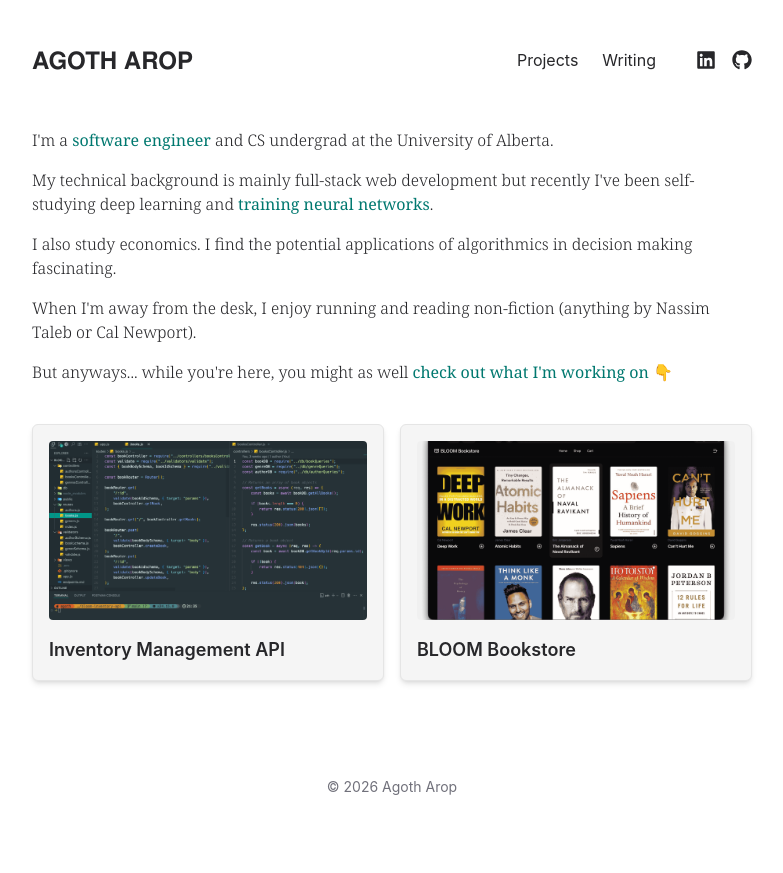
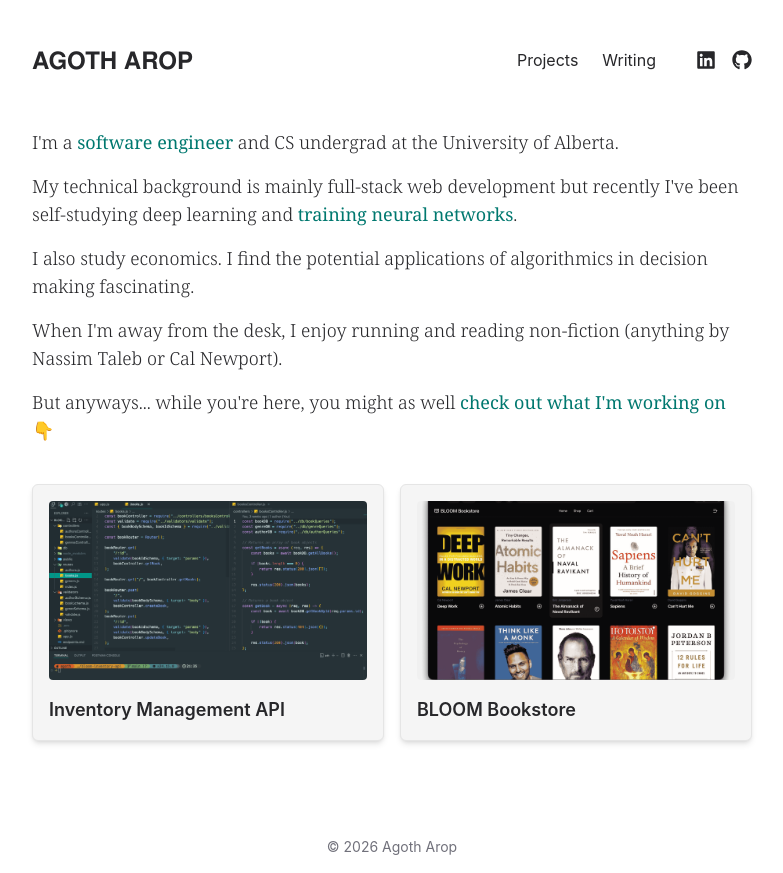
Before and after one commit to Agoth24/portfolio, a React (Vite) app: page / in a window 1280 px wide. Shown: the whole page, without its empty margins (248-1031 px from the left). Before the commit the page ends 813 px from the top, so only its background shows below. Built offline with nearby package versions, Linux system fonts and the light colour scheme.

Commit message:
background color change

```diff
--- a/pages/Home.jsx
+++ b/pages/Home.jsx
@@ -18,7 +18,7 @@ const projects = [
 const Home = () => {
 	return (
 		<section className="flex flex-col gap-4 py-12 grow">
-			<div className="flex flex-col font-noto-serif font-light text-md gap-4">
+			<div className="flex flex-col font-noto-serif font-light text-lg gap-4">
 				<p>
 					I'm a{" "}
 					<strong className="text-teal-700 dark:text-teal-500">
--- a/src/index.css
+++ b/src/index.css
@@ -22,7 +22,7 @@
 }
 
 html, body {
-	@apply text-zinc-800 dark:text-zinc-50  bg-white dark:bg-neutral-800;
+	@apply text-zinc-800 dark:text-zinc-50  bg-white dark:bg-neutral-900;
 }
 
 @theme {
```
